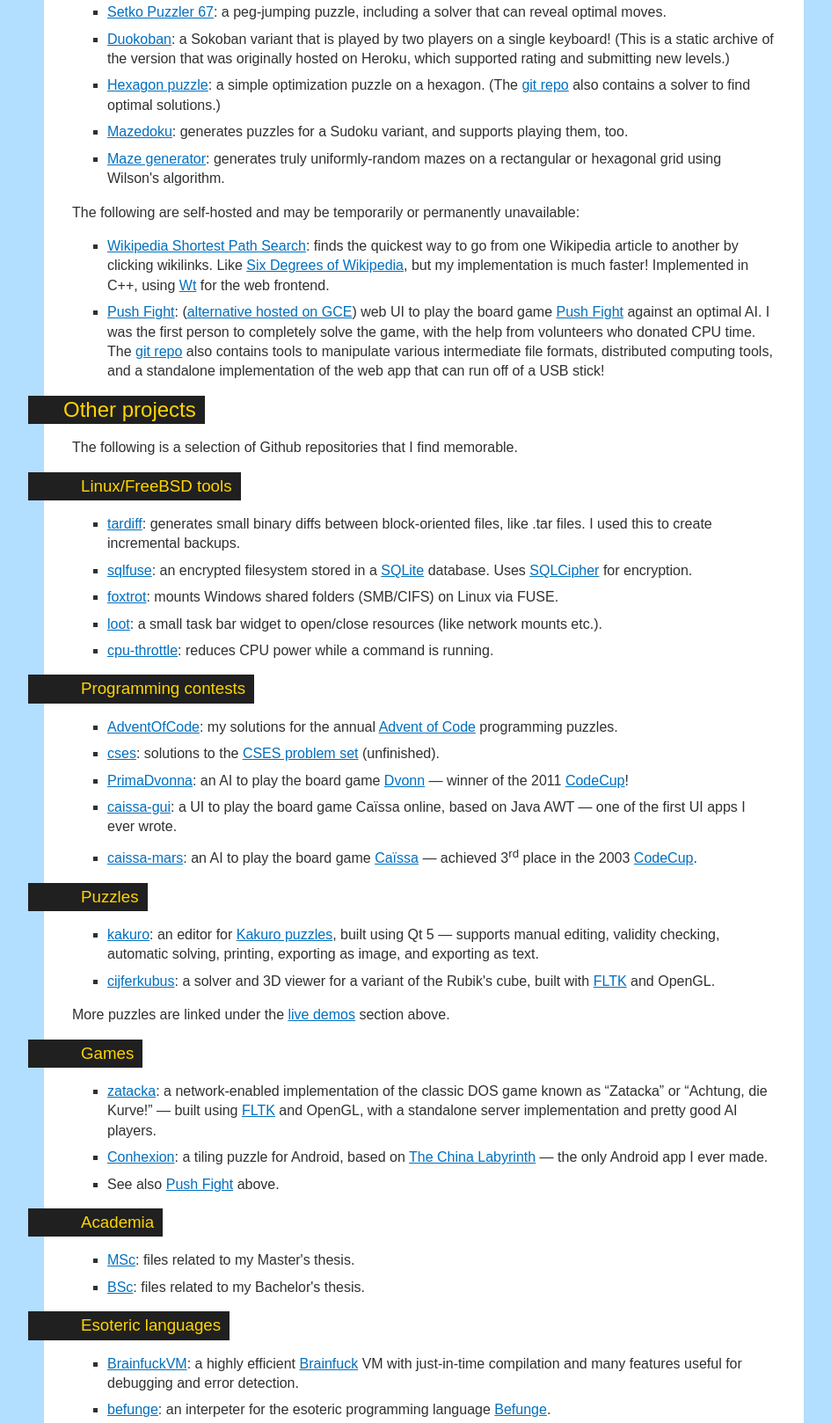
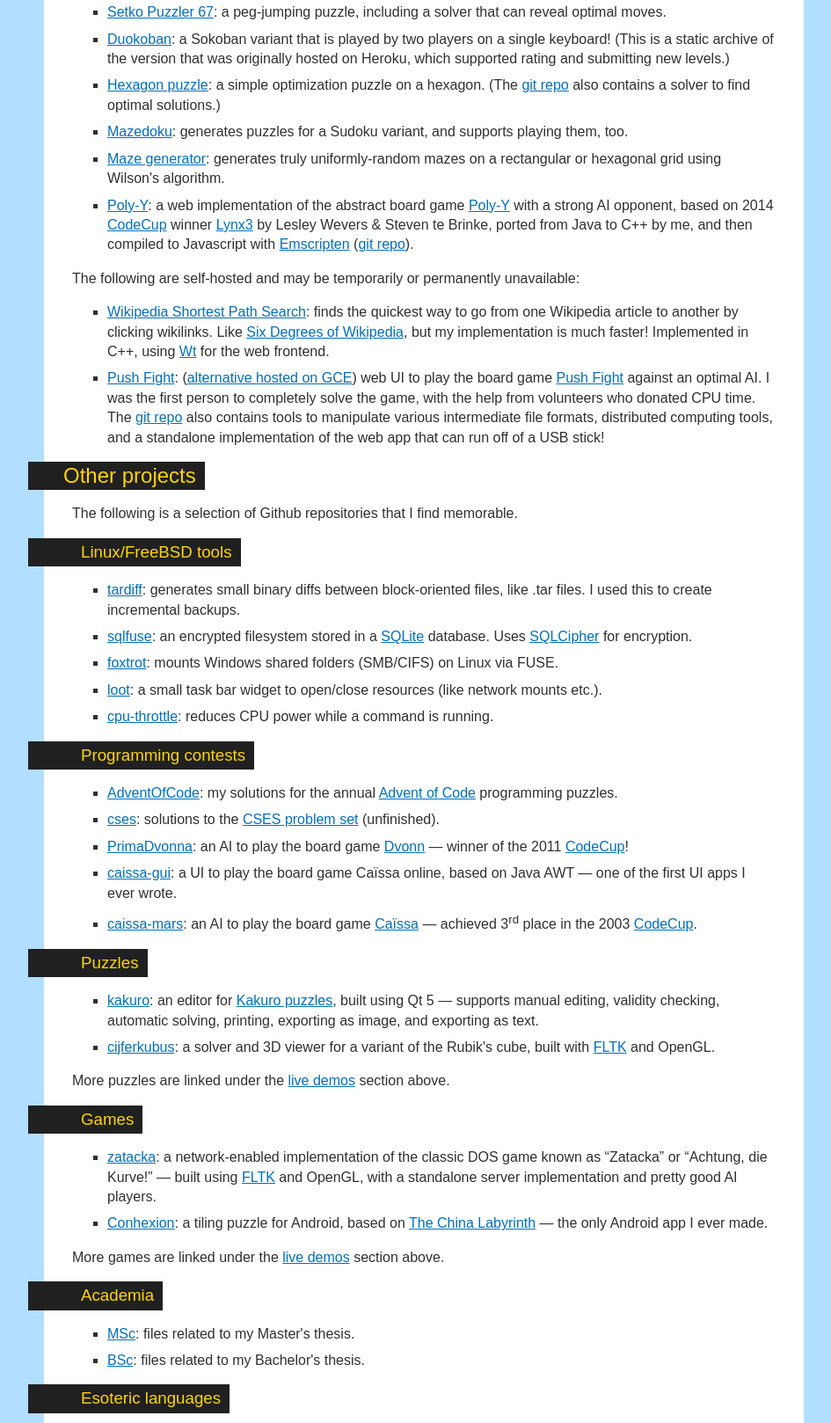
Before and after one commit to maksverver/maksverver.github.io, a plain HTML site: page index.html in a window 1280 px wide. Shown: the part 286-1904 px from the top of the page at 88% size, without its empty margins (158-1103 px from the left). Drawn offline with Linux system fonts and the light colour scheme.

Commit message:
Add link to Poly-Y web app based on Lynx3.

```diff
--- a/index.html
+++ b/index.html
@@ -28,6 +28,7 @@ The following projects have live demos hosted on GitHub:
 <li><a href="https://maksverver.github.io/hexagon-puzzle/">Hexagon puzzle</a>: a simple optimization puzzle on a hexagon. (The <a href="https://github.com/maksverver/hexagon-puzzle/">git repo</a> also contains a solver to find optimal solutions.)</li>
 <li><a href="https://maksverver.github.io/mazedoku/">Mazedoku</a>: generates puzzles for a Sudoku variant, and supports playing them, too.</li>
 <li><a href="https://maksverver.github.io/mazes/">Maze generator</a>: generates truly uniformly-random mazes on a rectangular or hexagonal grid using Wilson's algorithm.</li>
+<li><a href="http://maksverver.github.io/lynx/">Poly-Y</a>: a web implementation of the abstract board game <a href="https://boardgamegeek.com/boardgame/179816/poly-y">Poly-Y</a> with a strong AI opponent, based on 2014 <a href="https://www.codecup.nl/">CodeCup</a> winner <a href="https://github.com/lwevers/lynx/blob/master/Lynx3.java">Lynx3</a> by Lesley Wevers &amp; Steven te Brinke, ported from Java to C++ by me, and then compiled to Javascript with <a href="https://emscripten.org/">Emscripten</a> (<a href="https://github.com/maksverver/lynx">git repo</a>).</li>
 
 <!--
 <li><a href="https://maksverver.github.io/sokoban-www/">Sokoban visualizer</a>: interactive Sokoban implementation, which I use to visualize solutions from my Sokoban solver (not yet published)</li>
@@ -82,8 +83,9 @@ The following are self-hosted and may be temporarily or permanently unavailable:
 <ul>
 <li><a href="https://github.com/maksverver/zatacka">zatacka</a>: a network-enabled implementation of the classic DOS game known as “Zatacka” or “Achtung, die Kurve!” — built using <a href="https://www.fltk.org/">FLTK</a> and OpenGL, with a standalone server implementation and pretty good AI players.</li>
 <li><a href="https://github.com/maksverver/Conhexion">Conhexion</a>: a tiling puzzle for Android, based on <a href="https://www.mindsports.nl/index.php/puzzles/tilings/china-labyrinth/">The China Labyrinth</a> — the only Android app I ever made.</li>
-<li>See also <a href="#push-fight">Push Fight</a> above.</li>
 </ul>
+
+<p>More games are linked under the <a href="#live-demos">live demos</a> section above.</p>
 
 <h3>Academia</h3>
 
```
